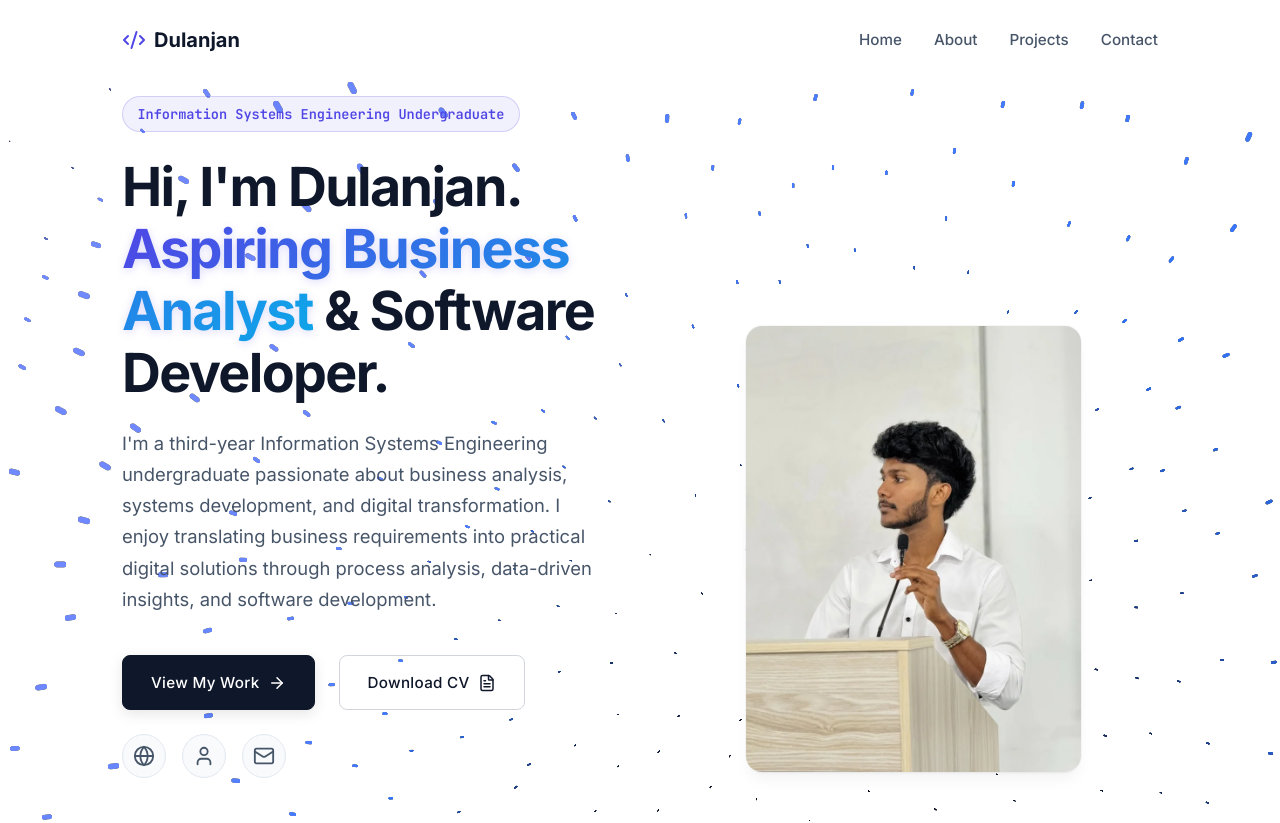
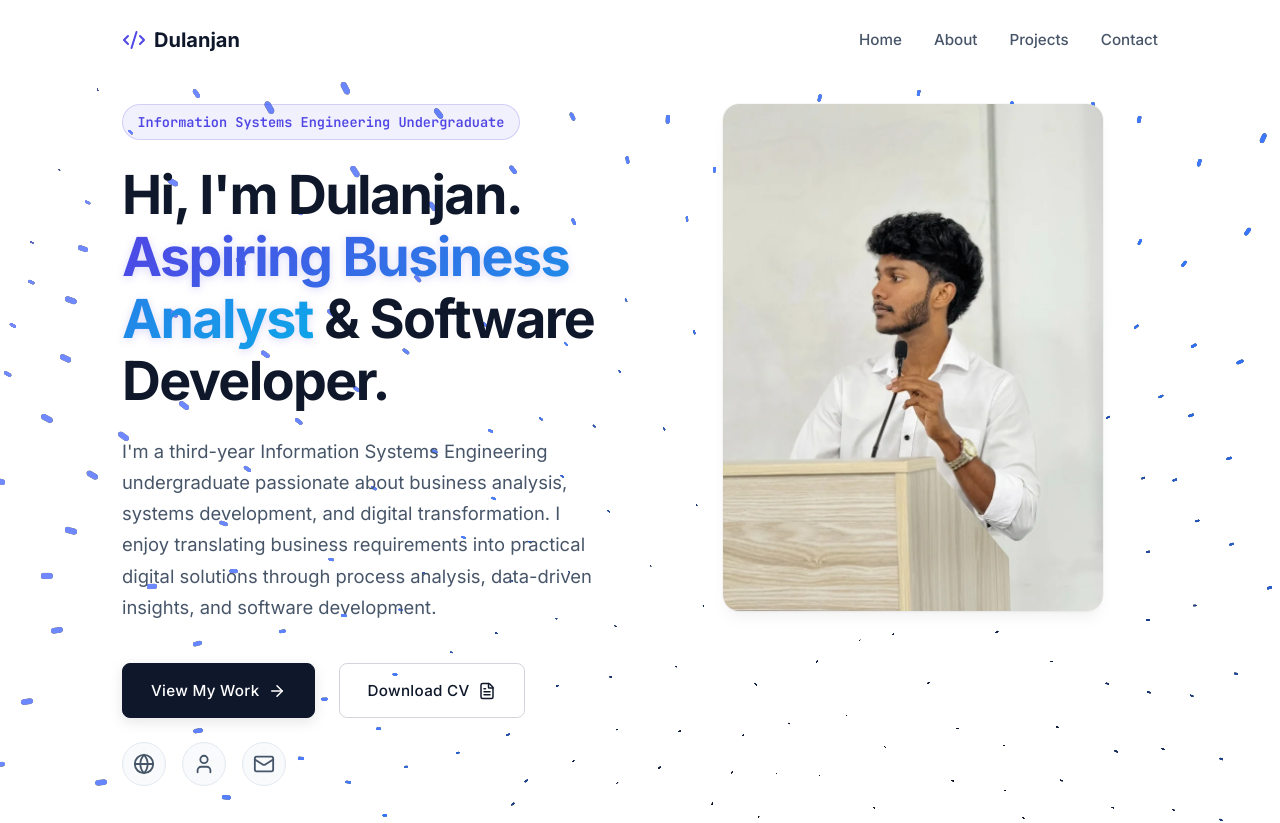
Before and after one commit to dulanjanhasaranga/dulanjanhasaranga, a React (Vite) app: page / in a window 1280 px wide. Shown: the top 823 px of the page. Built offline with nearby package versions, Linux system fonts and the light colour scheme.

Commit message:
Top-align profile image with hero content and restore original 380px max-width

```diff
--- a/src/pages/Home.css
+++ b/src/pages/Home.css
@@ -25,9 +25,9 @@
   display: grid;
   grid-template-columns: 1fr 1fr;
   gap: 3.5rem;
-  align-items: center;
-  padding-top: 1rem;
-  padding-bottom: 2rem;
+  align-items: flex-start;
+  padding-top: 1.5rem;
+  padding-bottom: 3rem;
 }
 
 .hero-content {
@@ -157,13 +157,14 @@
   display: flex;
   align-items: center;
   justify-content: center;
-  margin-top: -3.5rem;
+  align-self: flex-start;
+  margin-top: 0;
 }
 
 .visual-circle {
   position: absolute;
-  width: 360px;
-  height: 360px;
+  width: 400px;
+  height: 400px;
   border-radius: 50%;
   background: radial-gradient(circle at center, rgba(79, 70, 229, 0.15) 0%, rgba(255,255,255,0) 70%);
   z-index: 1;
@@ -171,12 +172,12 @@
 
 .visual-circle-2 {
   position: absolute;
-  width: 260px;
-  height: 260px;
+  width: 300px;
+  height: 300px;
   border-radius: 50%;
   background: radial-gradient(circle at center, rgba(14, 165, 233, 0.15) 0%, rgba(255,255,255,0) 70%);
   z-index: 1;
-  transform: translate(35px, -35px);
+  transform: translate(50px, -50px);
 }
 
 .animate-pulse-slow {
@@ -187,7 +188,7 @@
   position: relative;
   z-index: 2;
   width: 100%;
-  max-width: 335px;
+  max-width: 380px;
   aspect-ratio: 3/4;
   border-radius: var(--radius-lg);
   box-shadow: var(--shadow-lg), 0 0 0 1px rgba(0,0,0,0.03);
```
